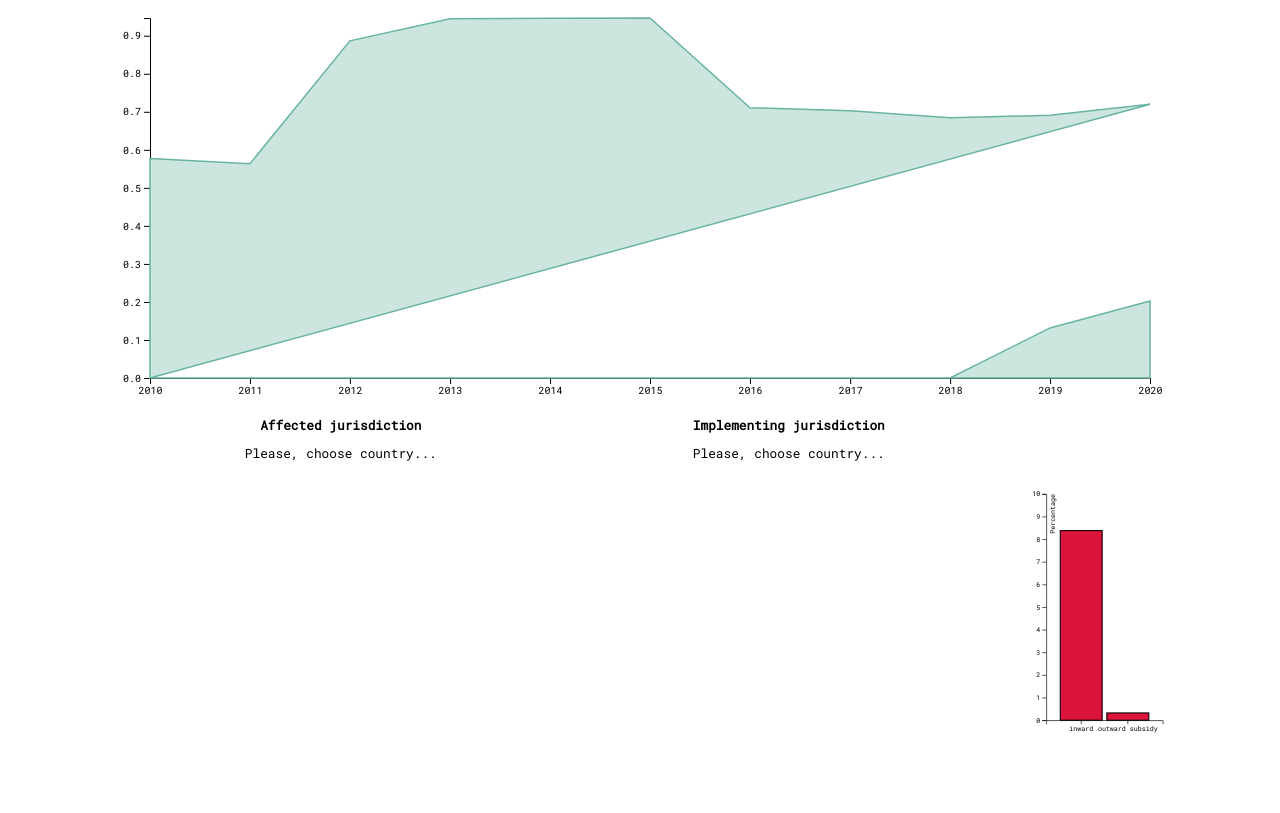
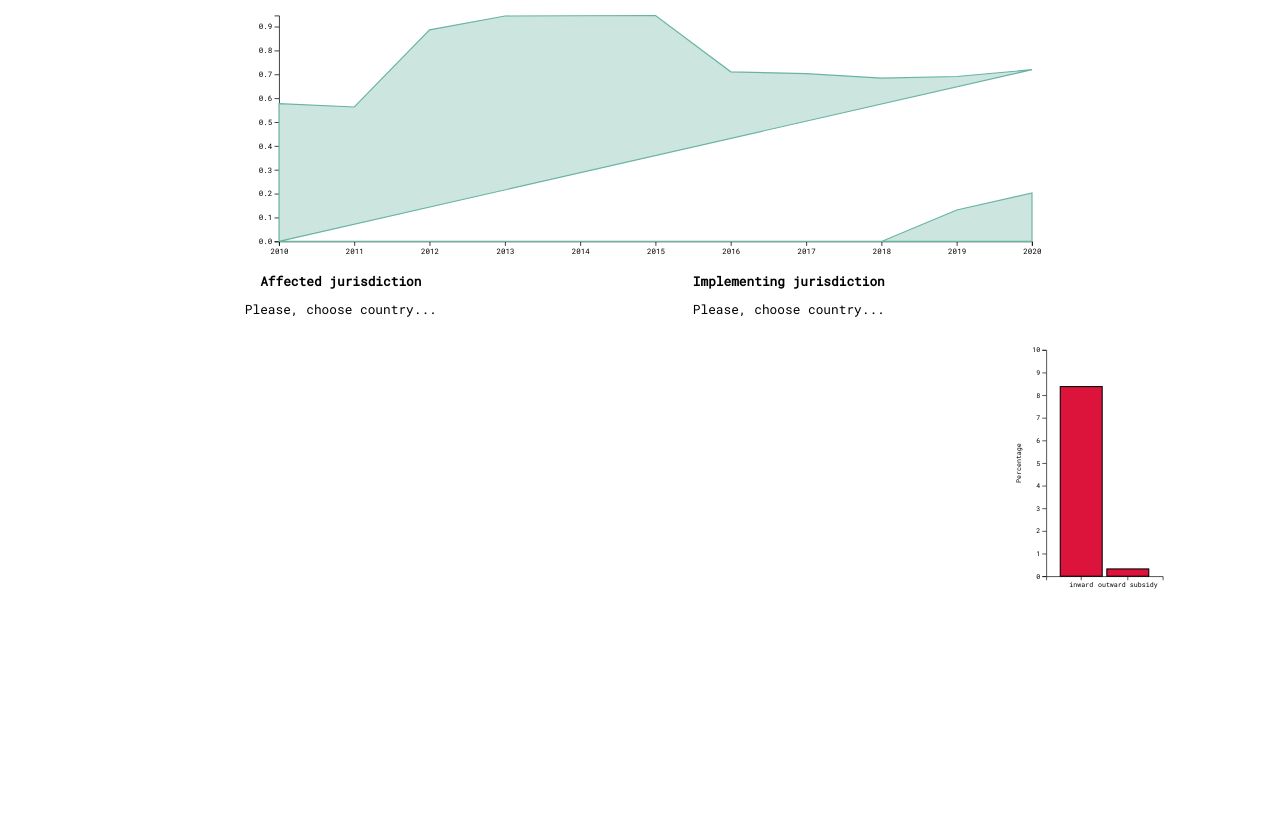
Before and after one commit to liubomyrgavryliv/gta-dashboard, a website built with webpack: page src/index.html in a window 1280 px wide. Built offline with nearby package versions, Linux system fonts and the light colour scheme; no server answers; what d3-geo-projection would draw is missing.

Commit message:
- reactivity of area chart heigh

```diff
--- a/src/affected_flow_bars.js
+++ b/src/affected_flow_bars.js
@@ -46,9 +46,10 @@ const G_AFFECTED_FLOW = SVG_AFFECTED_FLOW
         .append("text")
         .attr("fill", "#000")
         .attr("transform", "rotate(-90)")
-        .attr("y", 6)
+        .attr("y", 5 - MARGIN.left)
+        .attr("x", 0 - (HEIGHT/2))
         .attr("dy", "0.71em")
-        .attr("text-anchor", "end")
+        .attr("text-anchor", "middle")
         .text("Percentage");
 
     G_AFFECTED_FLOW.select('.y_axis')
--- a/src/index.js
+++ b/src/index.js
@@ -113,12 +113,14 @@ export const area_chart = function (affected = 'Brazil', implementer = 'Argentin
         var SVG_AREA_CHART =  d3.select('#area_chart');
 
             width = window.innerWidth - margin.left - margin.right - 200; //recalculate width based on window size
-            height = 400 - margin.top - margin.bottom; //recalculate height based on window size
+            //height = 400 - margin.top - margin.bottom; //recalculate height based on window size
+            height = width*0.3;
 
             SVG_AREA_CHART
-                .attr("width", width + margin.left + margin.right)
-                .attr("height", height + margin.top + margin.bottom)
-                .attr('viewBox', `0 0 ${width + margin.left + margin.right} ${height + margin.top + margin.bottom}`);
+                .attr('viewBox', `0 0 ${width + margin.left + margin.right} ${height + margin.top + margin.bottom}`)
+                .attr("width", '100%')
+                .attr("height", '100%')
+                .attr('preserveAspectRatio', 'xMidYMid meet')
 
             SVG_AREA_CHART
                 .select('g')
--- a/src/style.css
+++ b/src/style.css
@@ -20,8 +20,14 @@ body{
     width: 100vw;
 }
 
+#div_area{
+    width: 100vw;
+    height: 20vw;
+}
+
 g text {
     font-family: 'Roboto Mono', sans-serif;
+    /*font-size: 0.5vw;*/
 }
 
 h1  {
```
Also changed, not shown: 1 other file.
